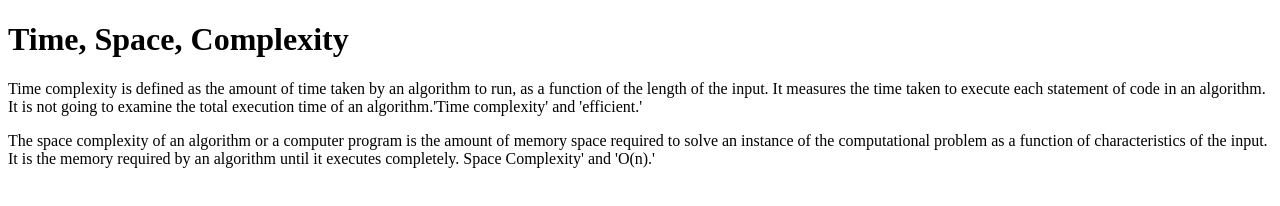
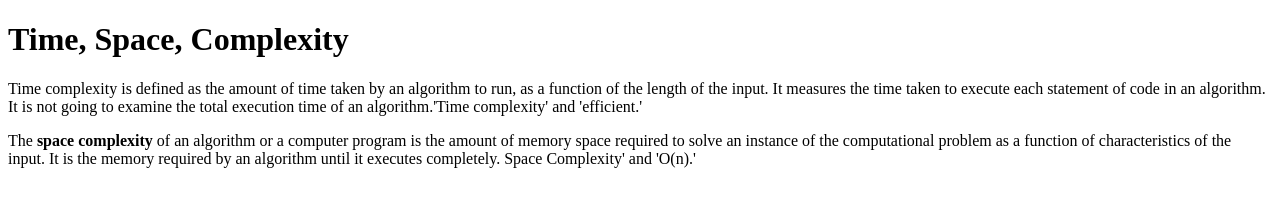
Before and after one commit to acciojob/time-and-space-complexity-ankushjoshi706, a website: page main.html in a window 1280 px wide. Drawn offline with Linux system fonts and the light colour scheme.

Commit message:
created a submission

```diff
--- a/main.html
+++ b/main.html
@@ -11,7 +11,7 @@
 
 	<h1>Time, Space, Complexity</h1>
 	<p>Time complexity is defined as the amount of time taken by an algorithm to run, as a function of the length of the input. It measures the time taken to execute each statement of code in an algorithm. It is not going to examine the total execution time of an algorithm.'Time complexity' and 'efficient.'</p>
-    <p>The <span text="bold">space complexity</span> of an algorithm or a computer program is the amount of memory space required to solve an instance of the computational problem as a function of characteristics of the input. It is the memory required by an algorithm until it executes completely. Space Complexity' and 'O(n).'</p>
+    <p>The <b>space complexity</b> of an algorithm or a computer program is the amount of memory space required to solve an instance of the computational problem as a function of characteristics of the input. It is the memory required by an algorithm until it executes completely. Space Complexity' and 'O(n).'</p>
 	<script type="text/javascript" src="./script.js">
 </script>
 
```
